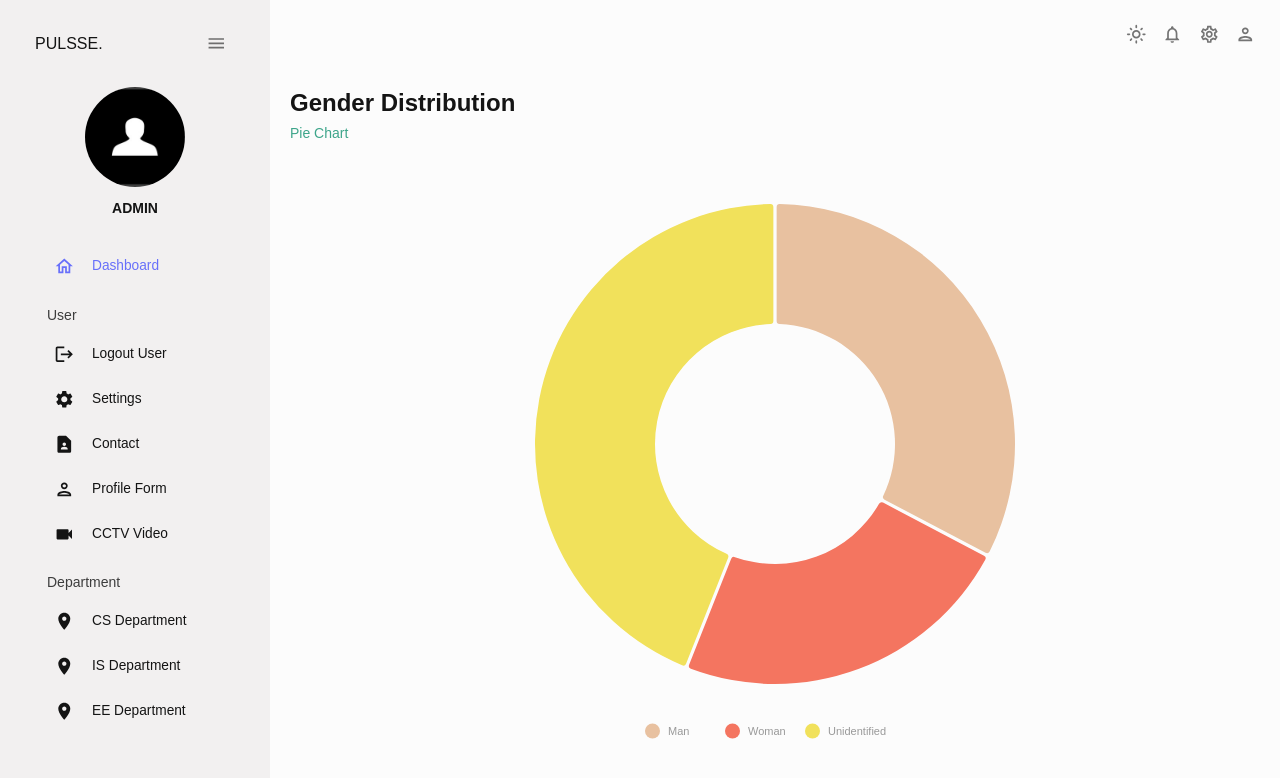
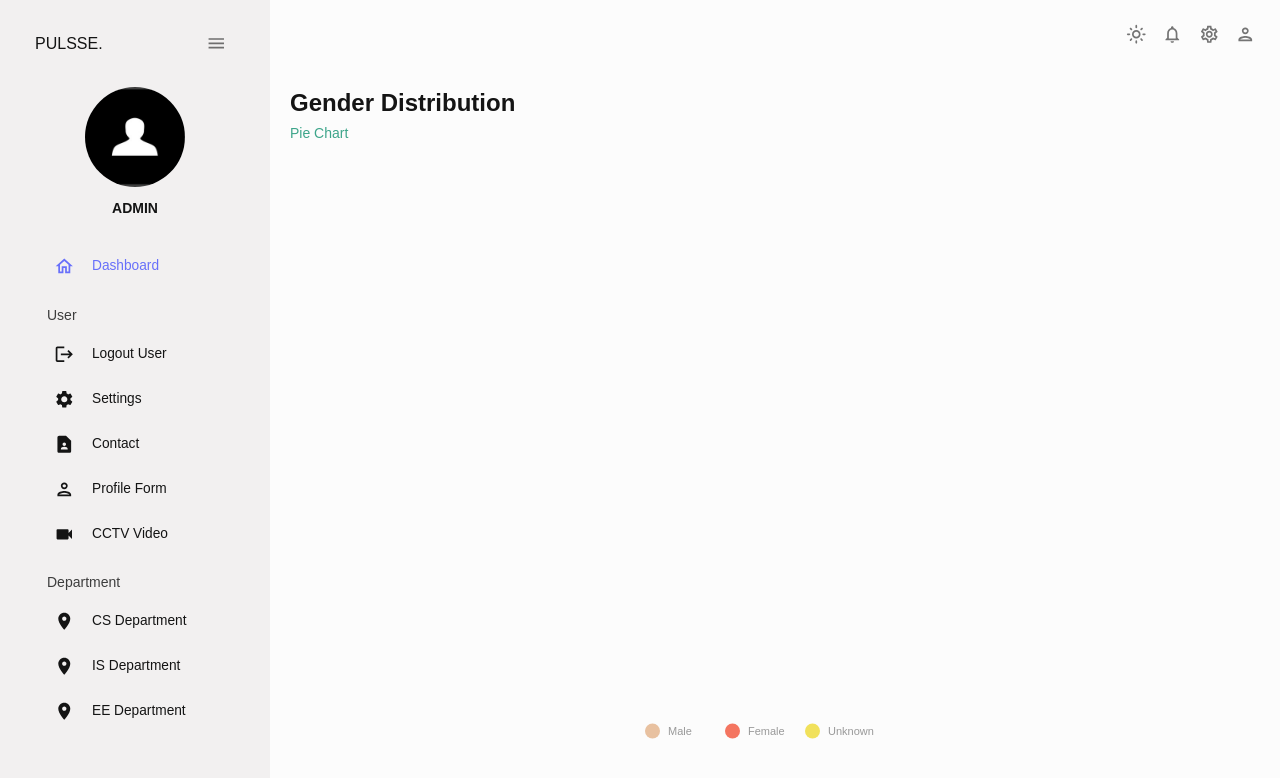
Before and after one commit to HareemA/SSS, a React (Create React App) app in the folder Admin Dashboard/: page /pie in a window 1280 px wide. Shown: the top 778 px of the page. Built offline with nearby package versions, Linux system fonts and the light colour scheme; no server answers.

Commit message:
Pie chart for gender also working

```diff
--- a/Admin Dashboard/src/components/PieChart.jsx
+++ b/Admin Dashboard/src/components/PieChart.jsx
@@ -2,14 +2,41 @@ import { ResponsivePie } from "@nivo/pie";
 import { tokens } from "../theme";
 import { useTheme } from "@mui/material";
 import { mockPieData as data } from "../data/mockData";
+import React, { useState, useEffect } from "react";
+import { useApi } from "../scenes/global/ApiContext";
 
 const PieChart = (isDashboard = false) => {
   const theme = useTheme();
   const colors = tokens(theme.palette.mode);
 
+  const { apiData } = useApi();
+  const { male, female, unknown, time } = apiData;
+
+  const currentTime = new Date();
+  const formattedTime = currentTime.toLocaleTimeString([], { hour: '2-digit', minute: '2-digit' , second:'2-digit'});
+
+  const [chartData, setChartData] = useState([
+    { id: "Male", label: "Male", value: 0 },
+    { id: "Female", label: "Female", value: 0 },
+    { id: "Unknown", label: "Unknown", value: 0 },
+  ]);
+
+  useEffect(() => {
+    const intervalId = setInterval(() => {
+      // Update the chart data with the latest values from the API
+      setChartData([
+        { id: "Male", label: "Male", value: male },
+        { id: "Female", label: "Female", value: female },
+        { id: "Unknown", label: "Unknown", value: unknown },
+      ]);
+    }, 5000); // Fetch data every 5 seconds
+
+    return () => clearInterval(intervalId);
+  }, [male, female, unknown]);
+
   return (
     <ResponsivePie
-      data={data}
+      data={chartData}
       theme={{
         axis: {
           domain: {
```
